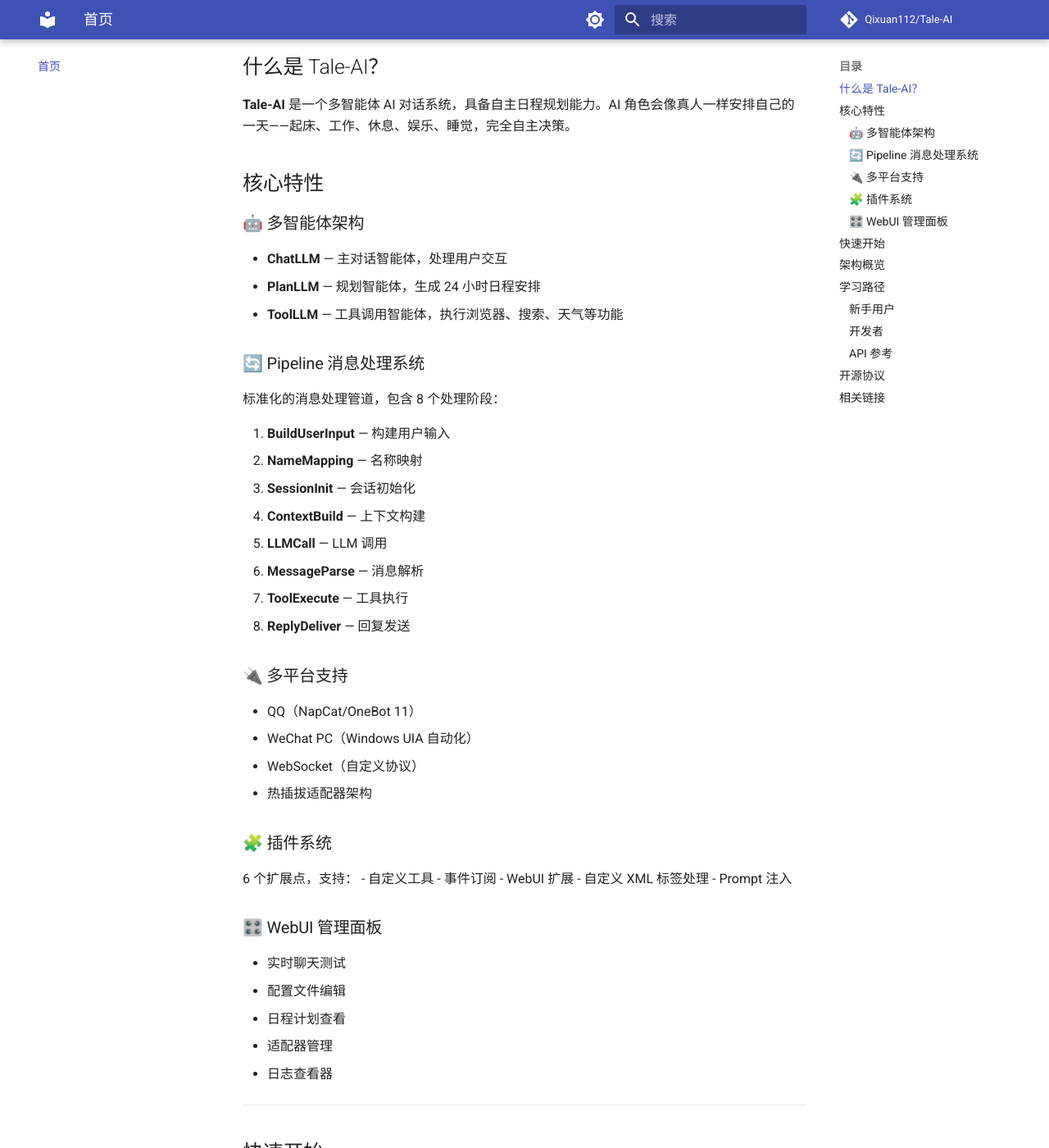
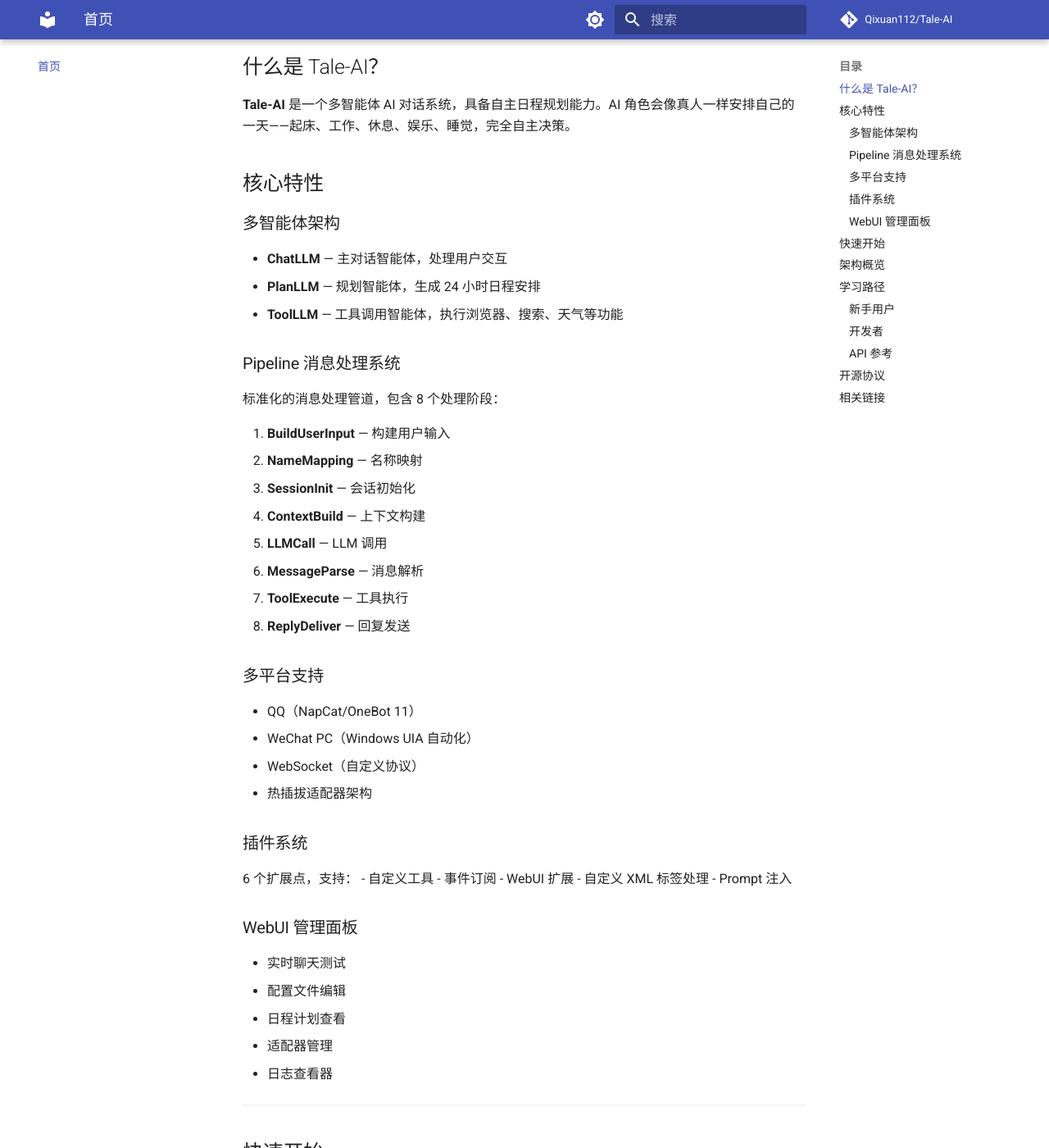
Before and after one commit to Qixuan112/Tale-AI, an MkDocs documentation site: the page built from docs/index.md, in a window 1280 px wide and 1400 px high, scrolled down 306 px. Shown: the whole window at 82% size. Built offline with MkDocs 1.6.1 and Material for MkDocs 9.7.7, drawn with Linux system fonts in a browser that asks for light colours; comment, search, counter and statistics services are not loaded.

Commit message:
docs: 移除首页文档中的 emoji 图标

```diff
--- a/docs/index.md
+++ b/docs/index.md
@@ -13,12 +13,12 @@
 
 ## 核心特性
 
-### 🤖 多智能体架构
+### 多智能体架构
 - **ChatLLM** — 主对话智能体，处理用户交互
 - **PlanLLM** — 规划智能体，生成 24 小时日程安排
 - **ToolLLM** — 工具调用智能体，执行浏览器、搜索、天气等功能
 
-### 🔄 Pipeline 消息处理系统
+### Pipeline 消息处理系统
 标准化的消息处理管道，包含 8 个处理阶段：
 
 1. **BuildUserInput** — 构建用户输入
@@ -30,13 +30,13 @@
 7. **ToolExecute** — 工具执行
 8. **ReplyDeliver** — 回复发送
 
-### 🔌 多平台支持
+### 多平台支持
 - QQ（NapCat/OneBot 11）
 - WeChat PC（Windows UIA 自动化）
 - WebSocket（自定义协议）
 - 热插拔适配器架构
 
-### 🧩 插件系统
+### 插件系统
 6 个扩展点，支持：
 - 自定义工具
 - 事件订阅
@@ -44,7 +44,7 @@
 - 自定义 XML 标签处理
 - Prompt 注入
 
-### 🎛️ WebUI 管理面板
+### WebUI 管理面板
 - 实时聊天测试
 - 配置文件编辑
 - 日程计划查看
```
